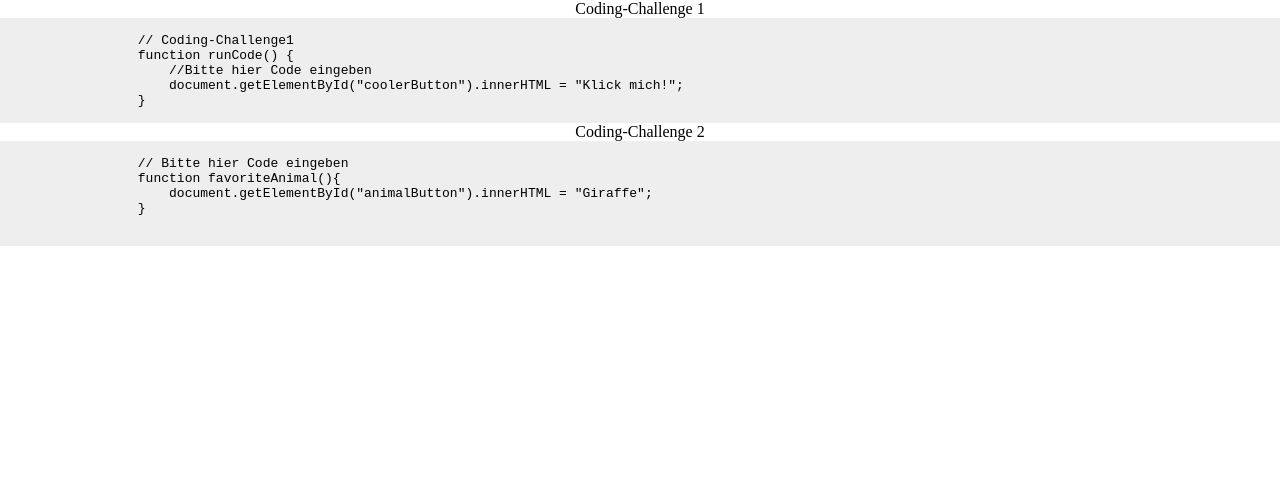
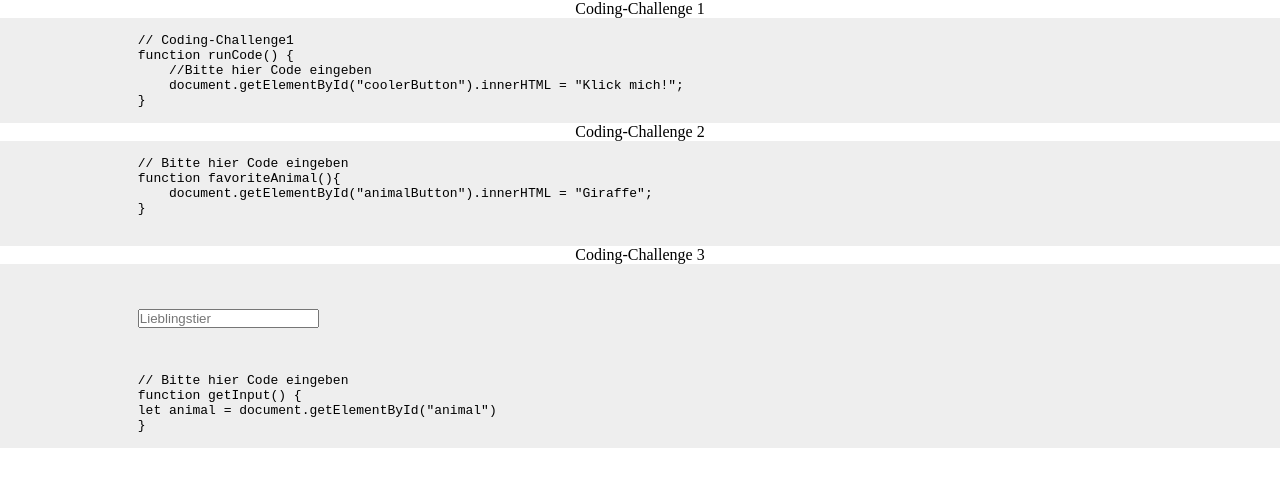
Before and after one commit to DurnaMa/javaScript, a plain HTML site: page jsFunction/index.html in a window 1280 px wide. Drawn offline with Linux system fonts and the light colour scheme.

Commit message:
add CodingChallenge 3

```diff
--- a/jsFunction/index.html
+++ b/jsFunction/index.html
@@ -32,5 +32,22 @@
 
             </code>
         </pre>
+
+        <p>Coding-Challenge 3</p>
+
+        <pre>
+
+            <code>
+
+                <!-- Hier HTML Code einfügen -->
+                <input id = animal placeholder = 'Lieblingstier'>
+                <div id = myText></div>
+
+                // Bitte hier Code eingeben
+                function getInput() {
+                let animal = document.getElementById("animal")
+                }
+            </code>
+        </pre>
     </body>
 </html>
```
